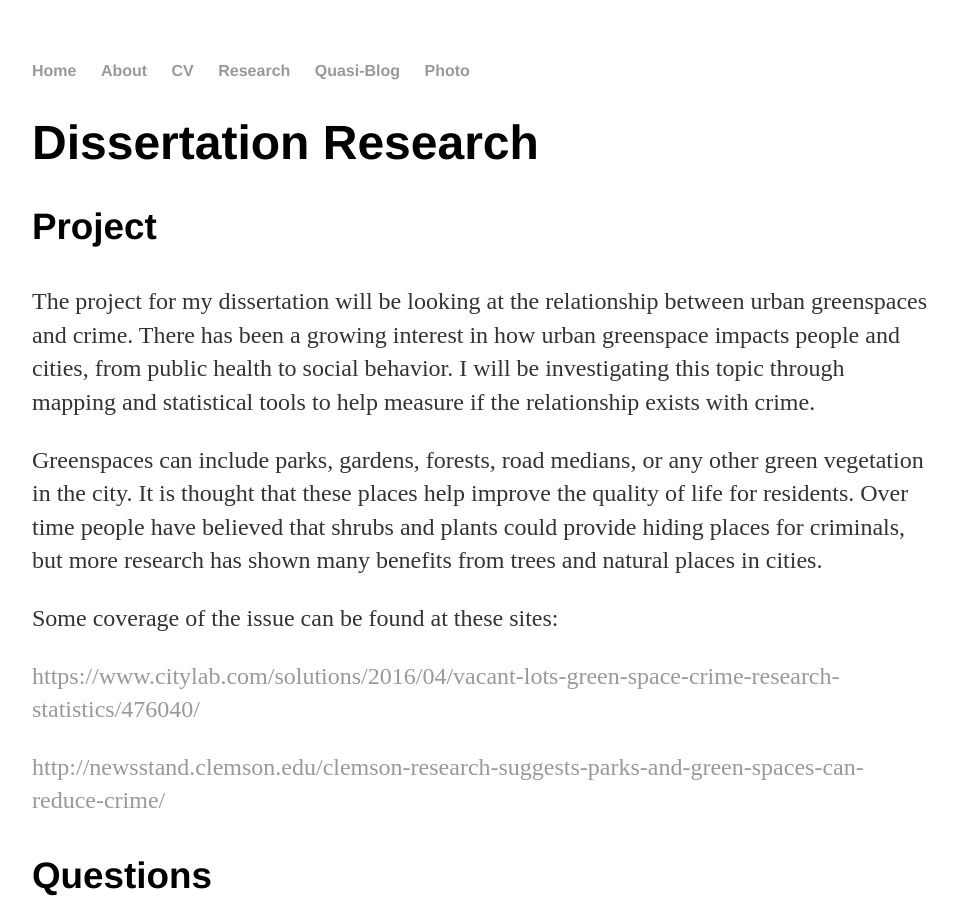
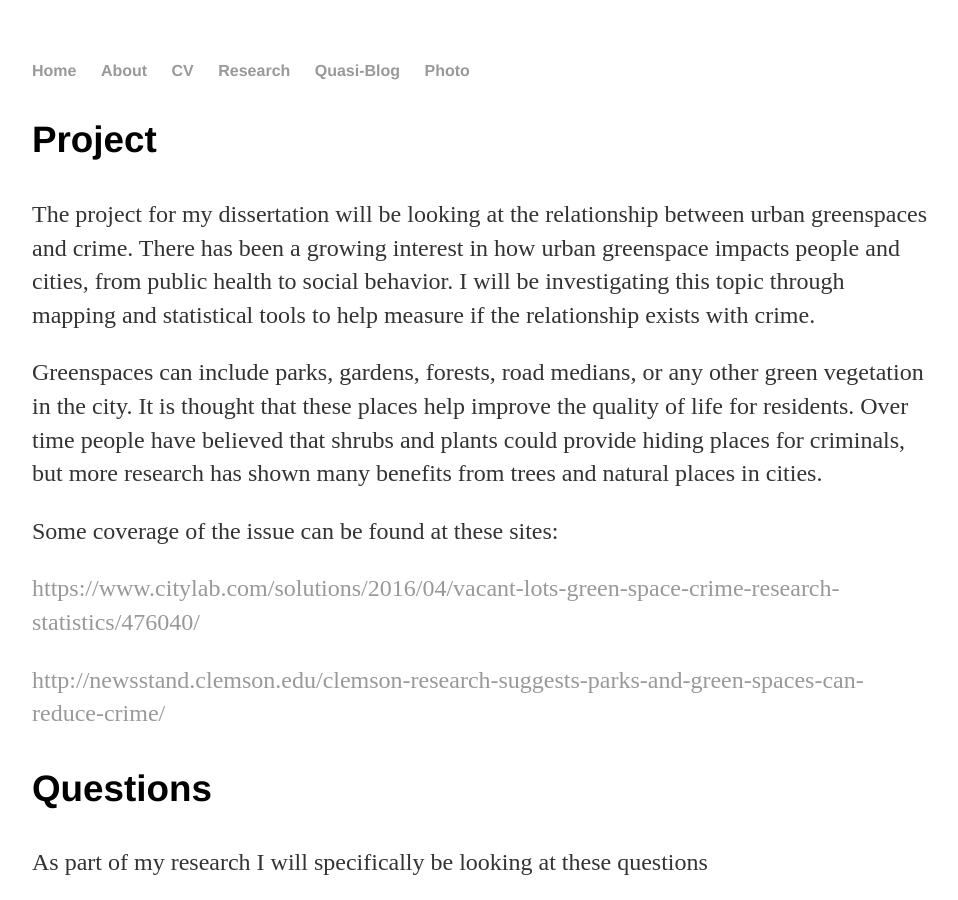
Before and after one commit to scottogletree/ogletrees.github.io, a Jekyll site: the page built from research/phd.html, in a window 1280 px wide and 900 px high. Shown: the whole window, without its empty margins (160-1118 px from the left). Built offline with Jekyll 4.4.1, drawn with Linux system fonts in a browser that asks for light colours.

Commit message:
Update phd.html

```diff
--- a/research/phd.html
+++ b/research/phd.html
@@ -3,12 +3,8 @@
 title: Research - PhD - S Ogletree
 ---
 <div class="phd">
-  <!doctype html>
-      <html>
-      <head>
-      <meta charset='UTF-8'><meta name='viewport' content='width=device-width initial-scale=1'>
-      <title>Dissertation Research - S Ogletree</title></head>
-      <body><h1>Dissertation Research</h1>
+
+      <!--<body><h1>Dissertation Research</h1> -->
       <h3>Project</h3>
       <p>The project for my dissertation will be looking at the relationship between urban greenspaces and crime. There has been a growing interest in how urban greenspace impacts people and cities, from public health to social behavior. I will be investigating this topic through mapping and statistical tools to help measure if the relationship exists with crime.</p>
       <p>Greenspaces can include parks, gardens, forests, road medians, or any other green vegetation in the city. It is thought that these places help improve the quality of life for residents. Over time people have believed that shrubs and plants could provide hiding places for criminals, but more research has shown many benefits from trees and natural places in cities.</p>
```
